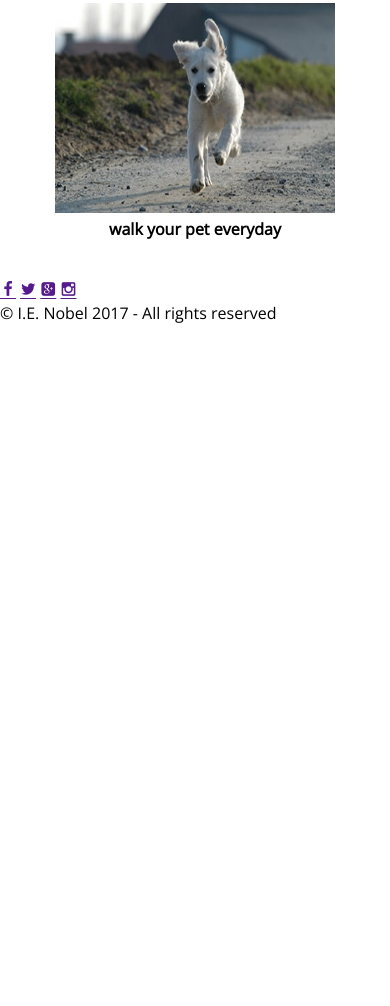
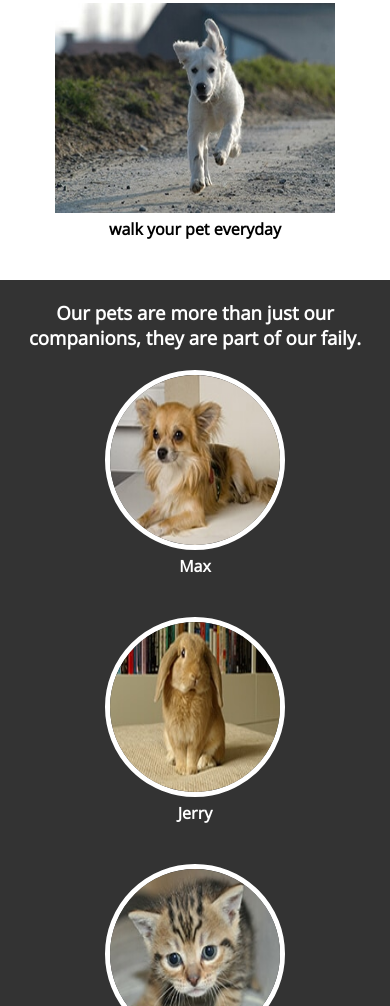
Before and after one commit to rangelz1/MyPets, a plain HTML site: page index.html in a window 390 px wide. Shown: the part 994-2000 px from the top of the page. Before the commit the page ends 1318 px from the top, so only its background shows below. Drawn offline with nearby package versions, Linux system fonts and the light colour scheme.

Commit message:
Mobil features finished with addition of blog section and footer with pictures and icons

```diff
--- a/css/banner.css
+++ b/css/banner.css
@@ -20,7 +20,6 @@
 }
 
 #banner a {
-	display: block;
 	width: 100px;
 	color: #fff;
 	text-decoration: none;
--- /dev/null
+++ b/css/info.css
@@ -0,0 +1,23 @@
+#info {
+	background: #333;
+	color: #fff;
+	text-align: center;
+	padding: 20px;
+}
+
+#info .container {
+	display: flex;
+	flex-wrap: wrap;
+	justify-content: center;
+}
+
+.info-pet {
+	margin: 20px;
+}
+
+.info-pet img {
+	width: 180px;
+	height: 180px;
+	border-radius: 50%;
+	border: 5px solid #fff;
+}
--- a/css/style.css
+++ b/css/style.css
@@ -44,3 +44,25 @@ section {
 #welcome {
 	text-align: center;
 }
+
+footer .container {
+	display: flex;
+	flex-wrap: wrap;
+	justify-content: center;
+	padding-bottom: 25px;
+}
+
+.copy {
+	font-size: 20px;
+}
+
+.social {
+	width: 100%;
+	text-align: center;
+	font-size: 28px;
+}
+
+.social a {
+	color: #333;
+	text-decoration: none;
+}
--- a/index.html
+++ b/index.html
@@ -9,6 +9,7 @@
 		<link rel="stylesheet" type="text/css" href="css/menu.css">
 		<link rel="stylesheet" type="text/css" href="css/banner.css">
 		<link rel="stylesheet" type="text/css" href="css/blog.css">
+		<link rel="stylesheet" type="text/css" href="css/info.css">
 	</head>
 	<body>
 		<header>
@@ -30,6 +31,7 @@
 			<div class="container">
 				<h2>Happy pets and kids</h2>
 				<p>Have you found the best pet for you?</p>
+				<br>
 				<a href="#">Reed more</a>
 			</div>
 		</section>
@@ -54,16 +56,39 @@
 							</article>
 						</div>
 		</section>
+		<section id="info">
+			<h3>Our pets are more than just our companions, they are part of our faily.</h3>
+				<div class="container">
+					<div class="info-pet">
+						<img src="img/pet1.jpg" alt="">
+						<h4>Max</h4>
+					</div>
+					<div class="info-pet">
+						<img src="img/pet2.jpg" alt="">
+						<h4>Jerry</h4>
+					</div>
+					<div class="info-pet">
+						<img src="img/pet3.jpg" alt="">
+						<h4>Tom</h4>
+					</div>
+					<div class="info-pet">
+						<img src="img/pet4.jpg" alt="">
+						<h4>Sam</h4>
+					</div>
+				</div>
 
+		</section>
 		</main>
-		<footer class="footer">
+		<footer>
+			<div class="container">
+			<p class="copy">&copy; My Pets 2017 - All rights reserved</p>
 			<div class="social">
 				<a href="" class="icon-facebook-1"></a>
 				<a href="" class="icon-twitter-1"></a>
 				<a href="" class="icon-google-plus-square"></a>
 				<a href="" class="icon-instagram"></a>
 			</div>
-			<p class="copy">&copy; I.E. Nobel 2017 - All rights reserved</p>
+			</div>
 		</footer>
 	</body>
 </html>
```
